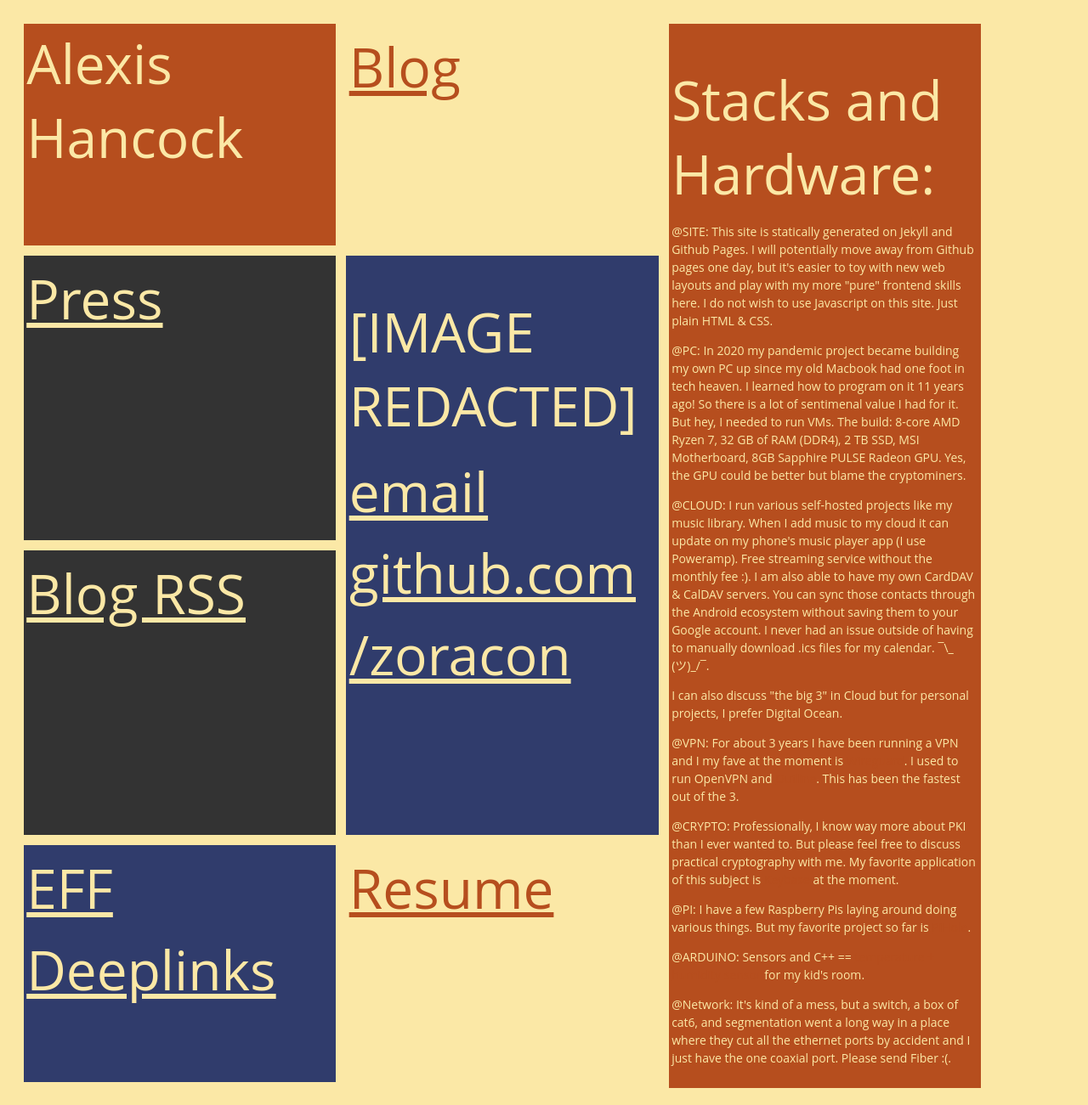
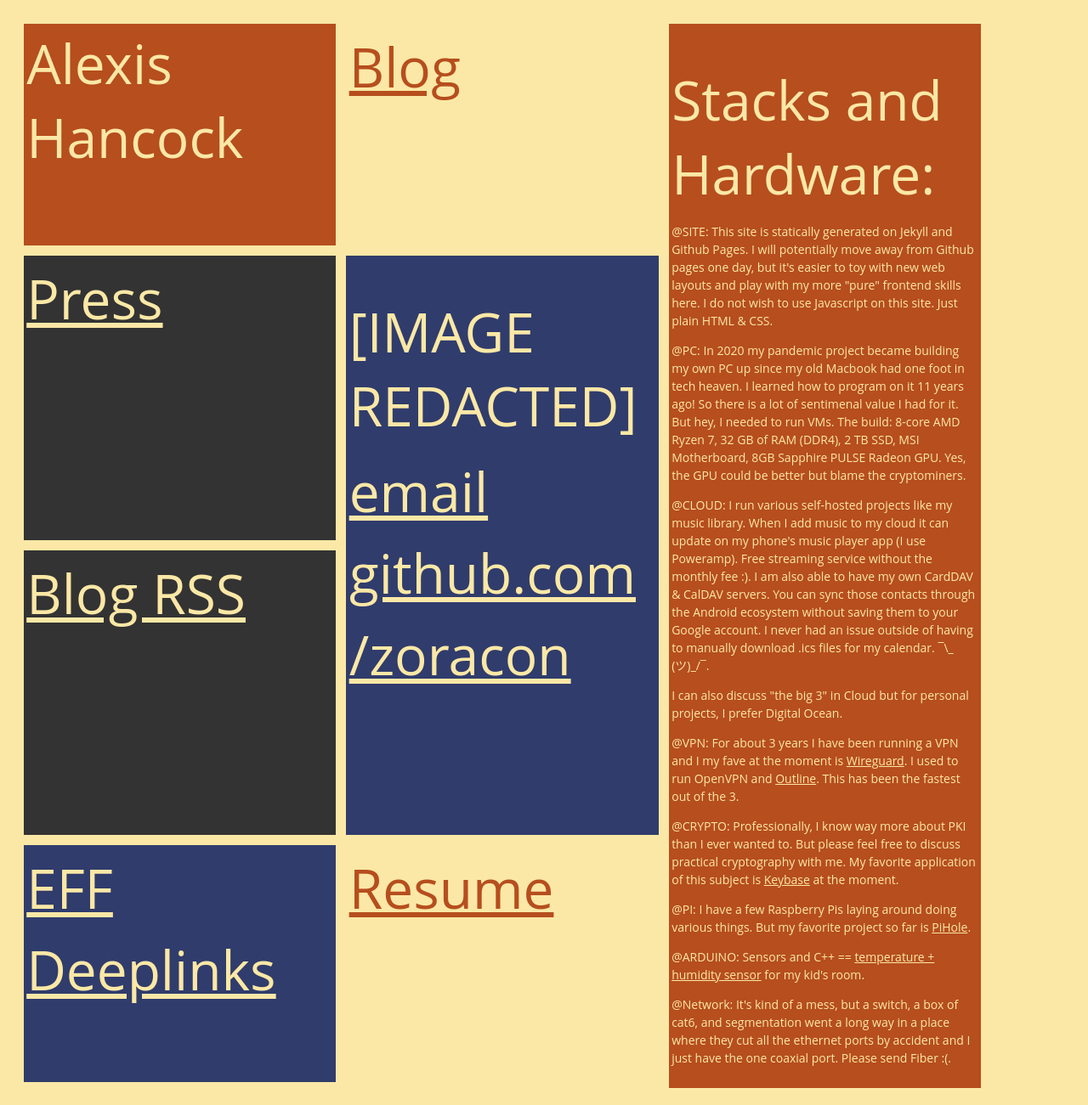
Before and after one commit to zoracon/zoracon.github.io, a Jekyll site: the page built from index.html, in a window 1280 px wide. Shown: the whole page at 85% size. Built offline with Jekyll 4.4.1, drawn with Linux system fonts in a browser that asks for light colours.

Commit message:
link color fix

```diff
--- a/css/_home.scss
+++ b/css/_home.scss
@@ -53,7 +53,7 @@
 	grid-column: 2;
 	grid-row: 4;
 }
-.b,.k,.g,.d {
+.b,.k,.g,.d, .c {
 	a {
 		color: #FBE8A6;
 	}
--- a/css/style.css
+++ b/css/style.css
@@ -52,7 +52,7 @@
   grid-column: 2;
   grid-row: 4; }
 
-.b a, .k a, .g a, .d a {
+.b a, .k a, .g a, .d a, .c a {
   color: #FBE8A6; }
 
 body {
```
Also changed, not shown: 1 other file.
